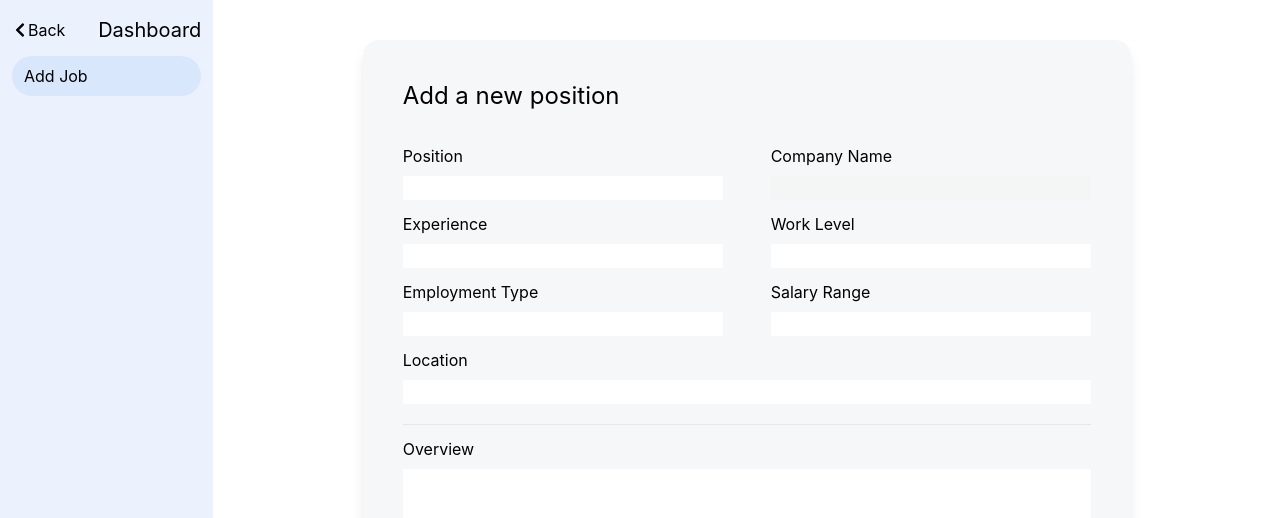
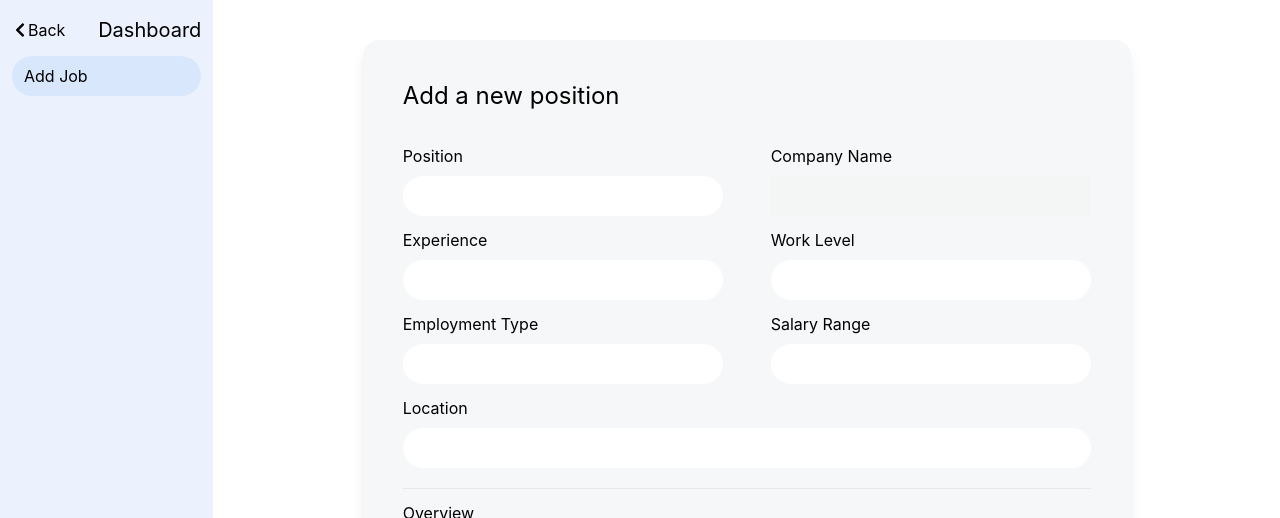
Before and after one commit to rashelmahomud/Job-Search-applications, a React (Create React App) app: page /dashboard/add-job in a window 1280 px wide. Shown: the top 518 px of the page. Built offline with nearby package versions, Linux system fonts and the light colour scheme; no server answers; sample sign-in values are in the browser's storage.

Commit message:
added some desing

```diff
--- a/src/pages/employeeDashboard/AddJob.js
+++ b/src/pages/employeeDashboard/AddJob.js
@@ -38,7 +38,7 @@ const AddJob = () => {
           <label className='mb-2' htmlFor='position'>
             Position
           </label>
-          <input type='text' id='position' {...register("position")} />
+          <input className="rounded-full p-2" type='text' id='position' {...register("position")} />
         </div>
         <div className='flex flex-col w-full max-w-xs'>
           <label className='mb-2' htmlFor='companyName'>
@@ -46,7 +46,7 @@ const AddJob = () => {
           </label>
           <input
             disabled
-            className='cursor-not-allowed'
+            className='cursor-not-allowed p-2'
             type='text'
             id='companyName'
             {...register("companyName")}
@@ -56,19 +56,20 @@ const AddJob = () => {
           <label className='mb-2' htmlFor='experience'>
             Experience
           </label>
-          <input type='text' id='experience' {...register("experience")} />
+          <input className="rounded-full p-2" type='text' id='experience' {...register("experience")} />
         </div>
         <div className='flex flex-col w-full max-w-xs'>
           <label className='mb-2' htmlFor='workLevel'>
             Work Level
           </label>
-          <input type='text' id='workLevel' {...register("workLevel")} />
+          <input className="rounded-full p-2" type='text' id='workLevel' {...register("workLevel")} />
         </div>
         <div className='flex flex-col w-full max-w-xs'>
           <label className='mb-2' htmlFor='employmentType'>
             Employment Type
           </label>
           <input
+          className="rounded-full p-2"
             type='text'
             id='employmentType'
             {...register("employmentType")}
@@ -78,20 +79,20 @@ const AddJob = () => {
           <label className='mb-2' htmlFor='salaryRange'>
             Salary Range
           </label>
-          <input type='text' id='salaryRange' {...register("salaryRange")} />
+          <input className="rounded-full p-2" type='text' id='salaryRange' {...register("salaryRange")} />
         </div>
         <div className='flex flex-col w-full'>
           <label className='mb-2' htmlFor='location'>
             Location
           </label>
-          <input type='text' id='location' {...register("location")} />
+          <input className="rounded-full p-2" type='text' id='location' {...register("location")} />
         </div>
         <hr className='w-full mt-2 bg-black' />
         <div className='flex flex-col w-full'>
           <label className='mb-2' htmlFor='overview'>
             Overview
           </label>
-          <textarea rows={8} {...register("overview")} id='overview' />
+          <textarea className="rounded" rows={8} {...register("overview")} id='overview' />
         </div>
         <div className='flex flex-col w-full'>
           <label className='mb-2'>Skills</label>
@@ -101,7 +102,7 @@ const AddJob = () => {
                 return (
                   <div key={item.key} className='flex items-center gap-3 mb-5'>
                     <input
-                      className='!w-full'
+                      className='!w-full rounded-full p-2'
                       type='text'
                       {...register(`skills[${index}]`)}
                     />
@@ -138,7 +139,7 @@ const AddJob = () => {
                 return (
                   <div key={item.key} className=' mb-5 flex items-center gap-3'>
                     <input
-                      className='!w-full'
+                      className='!w-full rounded-full p-2'
                       type='text'
                       {...register(`responsibilities[${index}]`)}
                     />
@@ -175,7 +176,7 @@ const AddJob = () => {
                 return (
                   <div key={item.key} className=' mb-5 flex items-center gap-3'>
                     <input
-                      className='!w-full'
+                      className='!w-full rounded-full p-2'
                       type='text'
                       {...register(`requirements[${index}]`)}
                     />
```
